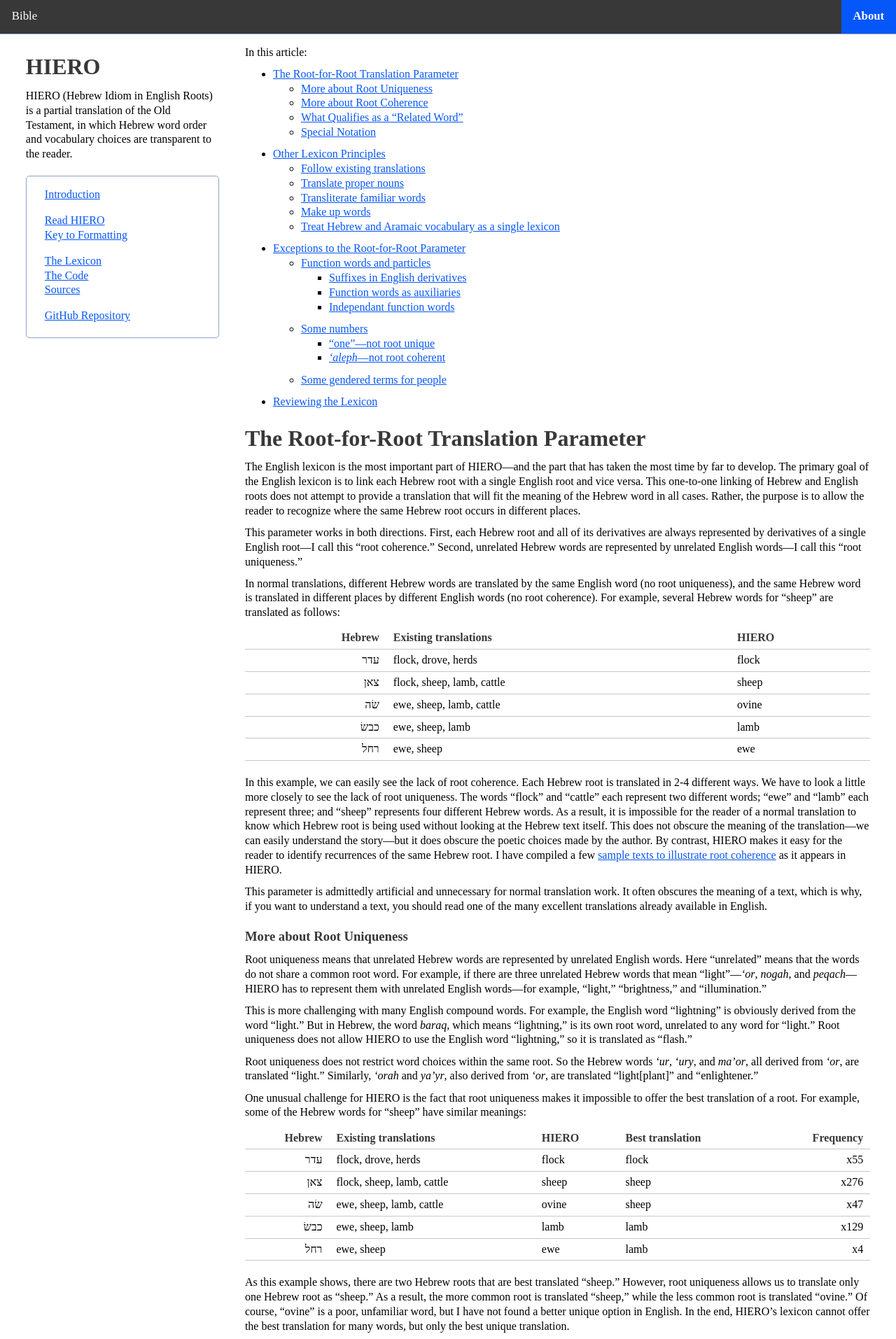
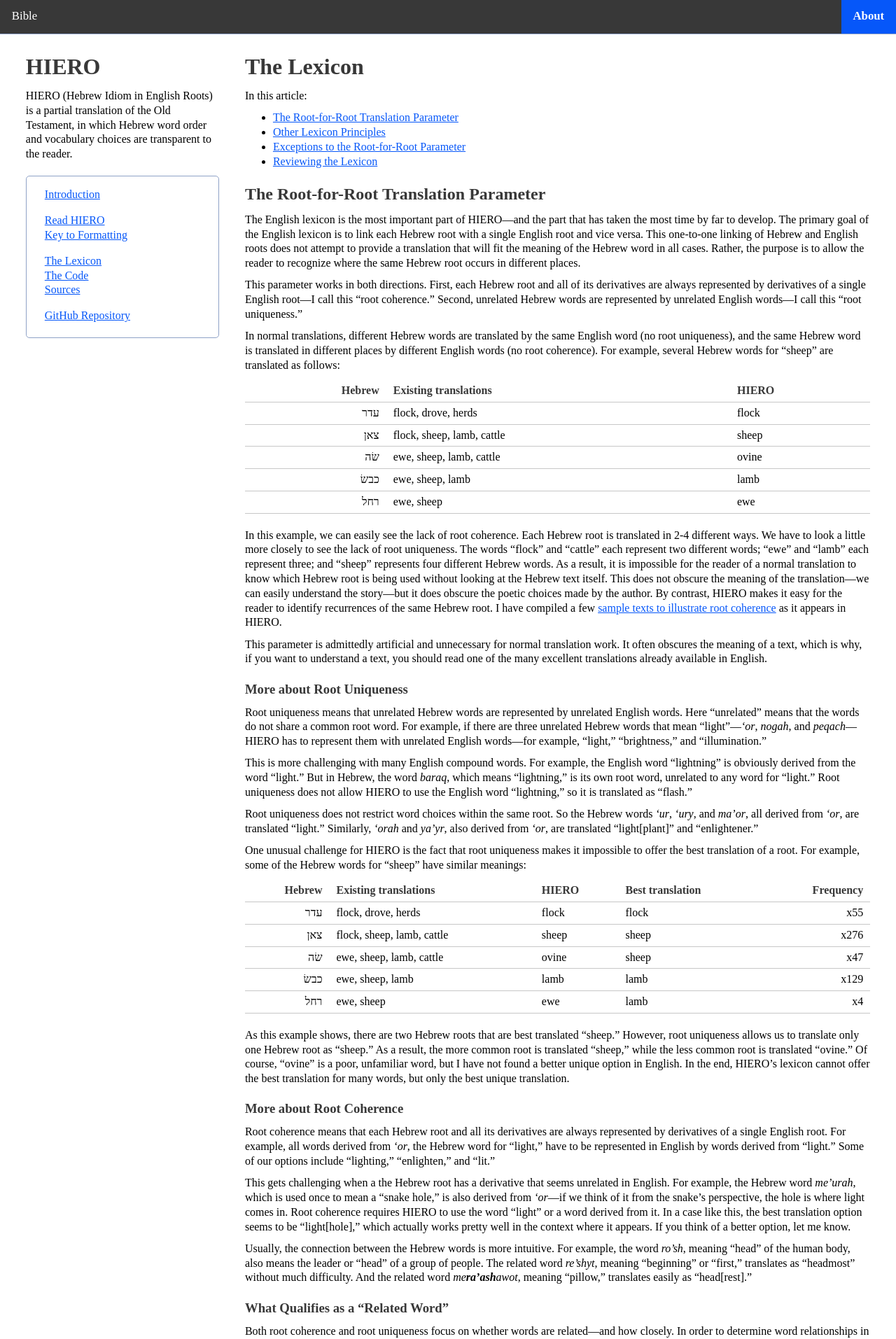
Before and after one commit to gfassero/HIERO, a Jekyll site: the page built from lexicon.md, in a window 1280 px wide. Shown: the top 1913 px of the page at 70% size. Built offline with Jekyll 4.4.1, drawn with Linux system fonts in a browser that asks for light colours; our own code applies the rules of GitHub Pages for plain Markdown files; some of the changed text lies outside the part shown.

Commit message:
Customize TOC

```diff
--- a/_config.yml
+++ b/_config.yml
@@ -1 +1,4 @@
 name: HIERO - Hebrew Idiom in English Roots
+
+kramdown:
+  toc_levels: 2..2
--- a/lexicon.md
+++ b/lexicon.md
@@ -1,8 +1,10 @@
+# The Lexicon
+
 In this article:
 * Auto-generated table of contents:
 {:toc}
 
-# The Root-for-Root Translation Parameter
+## The Root-for-Root Translation Parameter
 The English lexicon is the most important part of HIERO—and the part that has taken the most time by far to develop. The primary goal of the English lexicon is to link each Hebrew root with a single English root and vice versa. This one-to-one linking of Hebrew and English roots does not attempt to provide a translation that will fit the meaning of the Hebrew word in all cases. Rather, the purpose is to allow the reader to recognize where the same Hebrew root occurs in different places.
 
 This parameter works in both directions. First, each Hebrew root and all of its derivatives are always represented by derivatives of a single English root—I call this “root coherence.” Second, unrelated Hebrew words are represented by unrelated English words—I call this “root uniqueness.”
@@ -59,16 +61,16 @@
 
 The other special notation is the square root sign (√). The square root sign indicates a word that occurs only once and is unrelated to any other word in the Hebrew scriptures. This is helpful because Hebrew sometimes has more unrelated synonyms for the same thing than English does. For example, there are seven Hebrew words that mean something like “goat,” but I only know of four in English. One of the Hebrew words, *'aqqow*, appears only once and is not related to any other word in the Hebrew scriptures. Using the square root sign, I can translate *'aqqow* as “√goat” instead of having to find or invent another word that might be unintelligible to the reader. The square root sign indicates that the rare word “√goat” (*'aqqow*) is not related to the common word “goat” (*karar*). This satisfies the need for root uniqueness. The lexicon contains 85 definitions marked with the square root sign; since each word occurs only once, the sign appears 85 times in HIERO.
 
-# Other Lexicon Principles
+## Other Lexicon Principles
 Other guiding principles in developing the lexicon are:
 
-## Follow existing translations
+### Follow existing translations
 When possible, the lexicon represents a Hebrew root with a word similar to that used in [popular existing translations](sources.md#bible-translations). HIERO is not an attempt to innovate.
 
-## Translate proper nouns
+### Translate proper nouns
 When the meaning of a proper noun is known, HIERO translates it instead of translating it as other translations do. Proper nouns hold to the root-fot-root translation parameter just as other words do. Because there is no existing tradition of translating proper nouns, HIERO’s translations of proper nouns are a “best guess” and may be imprecise.
 
-## Transliterate familiar words
+### Transliterate familiar words
 Some Hebrew roots are transliterated. These roots are italicized, and are still required to follow the root-fot-root translation parameter. Roots may be transliterated for the following reasons:
 - The root is foreign (e.g., *Pharaoh*, *Purim*).
 - The root’s meaning has been lost (e.g., many kinds of plants and animals).
@@ -77,7 +79,7 @@
 - The root appears to be a technical word with no equivalent in English (e.g., *herem*, *goel*, *yabam*).
 - The root is somewhat familiar and covers a range of meanings that HIERO is otherwise unable to represent in English (e.g., *shalom*, *adam*, *torah*).
 
-## Make up words
+### Make up words
 When no suitable English word is available, the lexicon may use a made-up word. The new word should be simple and quickly intelligible with some explanation.
 
    For example, the Hebrew root רעה yields words related to both friendship and shepherding. Lacking an equivalent word in English, the lexicon uses the root “tend” and makes up several derivative words.
@@ -89,27 +91,27 @@
    |רעה|friend|tendent (a friend, who attends to another)|
    |מרעה|pasture|tendage (like pasturage or herbage)|
 
-## Treat Hebrew and Aramaic vocabulary as a single lexicon
+### Treat Hebrew and Aramaic vocabulary as a single lexicon
 Hebrew and Aramaic cognates should be represented by the same English root.
 
-# Exceptions to the Root-for-Root Parameter
+## Exceptions to the Root-for-Root Parameter
 This section lists all exceptions to the root-for-root parameter. The etymologies of these words are so uncertain or interwoven that applying the root-for-root translation parameter seems impossible. I allow exceptions for them because they are function words that do not seem generally to indicate significant word choices. In the lexicon, these exceptions are marked in gray ![light silver](https://placehold.co/15x15/d8d8d8/d8d8d8.png).
 
 <!--
-## Temporary exceptions
+### Temporary exceptions
 The lexicon is still in progress, so not every root is coherent and unique yet. Roots that are not yet coherent are marked in pink ![persian pink](https://placehold.co/15x15/ff80c0/ff80c0.png), roots that are not yet unique are marked in orange ![pastel orange](https://placehold.co/15x15/ffc040/ffc040.png), and roots that are neither coherent nor unique are marked in red ![red-orange](https://placehold.co/15x15/ff4000/ff4000.png). All roots that are not marked are both coherent and unique. A [complete list of exceptions to be resolved](read/glossary-noncompliant.html) is available.
-## Permanent exceptions
+### Permanent exceptions
 In the glossary, permanent exceptions to the root-for-root translation parameter are marked in gray ![light silver](https://placehold.co/15x15/d8d8d8/d8d8d8.png). The following is a complete list of these exceptions.
 -->
 
-## Function words and particles
+### Function words and particles
 
-### Suffixes in English derivatives
+#### Suffixes in English derivatives
 The following suffixes have been used in the lexicon to derive English words from English roots in a way that represents the meaning of the corresponding Hebrew words: -*fy*, -*ly*, -*ish*, -*ous*, -*ful*, -*ize*, -*hood*, -*ward*, -*ness*, -*less*, -*dom*, -*er*, -*ster*, -*tion*, -*ive*, -*ant*/-*ent*, -*able*/-*ible*, -*y*, -*ery*, -*en*, -*est*, -*let*/-*ette*. These suffixes do not correspond to particular Hebrew suffixes. They have been added on the basis of meaning, not form.
 
 Similarly, Latin and Greek prepositional prefixes are not subject to the root-for-root parameter when they appear as part of an English word.
 
-### Function words as auxiliaries
+#### Function words as auxiliaries
 HIERO uses the following function words as auxiliaries to represent the various forms of Hebrew verbs and nouns. Those marked with an asterisk (*) also appear in the lexicon as standalone roots. As standalone roots, they are subject to the two translation parameters. As auxiliaries that represent verb and noun forms, they are joined to the root verb or noun by a middle dot (·) and are not subject to the parameters.
 - Personal pronouns*
 - Possessive adjectives*
@@ -118,7 +120,7 @@
 - Some prepositions: *of*, *to*\*, *on*, *by*, *at*, *among*, *against*
 - Other minor words: *that*\*, *over*, *off*
 
-### Independant function words
+#### Independant function words
 The following words are not compliant with the root-for-root parameter. Each line represents a unique Hebrew root and lists how the root is translated in English. In HIERO, some of these underlying roots can be distinguished only by the diacritics added to the English translation. Details can be found in the [glossary](read/glossary.html), where these words are grouped under “Function Words” and marked in gray ![light silver](https://placehold.co/15x15/d8d8d8/d8d8d8.png).
 
 - Demonstratives
@@ -148,8 +150,8 @@
   - Root *lo'*/*'al*: *not*
   - Root *'ayin*: *ńot*
 
-## Some numbers
-### “one”—not root unique
+### Some numbers
+#### “one”—not root unique
 The English root “one” is not root unique. It appears both as an auxiliary and as representing standalone roots. The underlying roots are all root coherent and can always be distinguished, because each Hebrew root uses a different form of the word, or uses it in a restricted construction.
 - Coherent root *'echad*: *one* (x974) and *unit* (x164)
 - Coherent root *`ashtey*, always in the construction “øne and ten,” meaning “eleven”: *øne* (x19)
@@ -158,10 +160,10 @@
 - Coherent root *kipper*: *atone* (x169)
 - Function words used as auxiliaries and joined to the root by a middle dot (·): *one’s*, *one another*, *oneself*, *a*, *an*
 
-### *'aleph*—not root coherent
+#### *'aleph*—not root coherent
 The Hebrew root *'aleph* is not root coherent. It appears either as “thousand” or as “aleph”/“alpha.” These two senses are separated because they have no common meaning and no common word history. The sense of “thousand” is derived not from the word *'aleph*, but from the position of the letter Aleph in the alphabet.
 
-## Some gendered terms for people
+### Some gendered terms for people
 When Hebrew uses a single root to refer to a person, identifying the gender by a suffix, but English uses different roots to differentiate gender, the lexicon sometimes allows an exception from the requirement for root coherence. The words must still be root unique. The following is a complete list of these exceptions.
 - Root *'ach*/*'achowt*: *brother*, *sister*
 - Root *'almah*/*'elem*: *girl*, *boy*
@@ -169,7 +171,7 @@
 
 These words are excused because the masculine and feminine words in each pair are so closely related in English that we think of them as related. These roots are still root unique, meaning that no other Hebrew word is translated “brother,” “sister,” etc. Details are in the lexicon.
 
-# Reviewing the Lexicon
+## Reviewing the Lexicon
 The English lexicon is the most important part of HIERO—and the part that has taken the most time by far to develop. Because of this, I am not ready to post the entire lexicon online. Instead, I offer a [complete glossary](read/glossary.html) generated by HIERO, listing each Hebrew root word, its frequency (excluding proper noun instances), its corresponding English root from the lexicon, and some information about the root.
 
 If you want to learn more about the lexicon, you can [read about the lexicon’s XML code](technical.md#english-lexicon) or review [an excerpt from the lexicon code here](resource%20samples/multilex_EXCERPT.xml).
```
